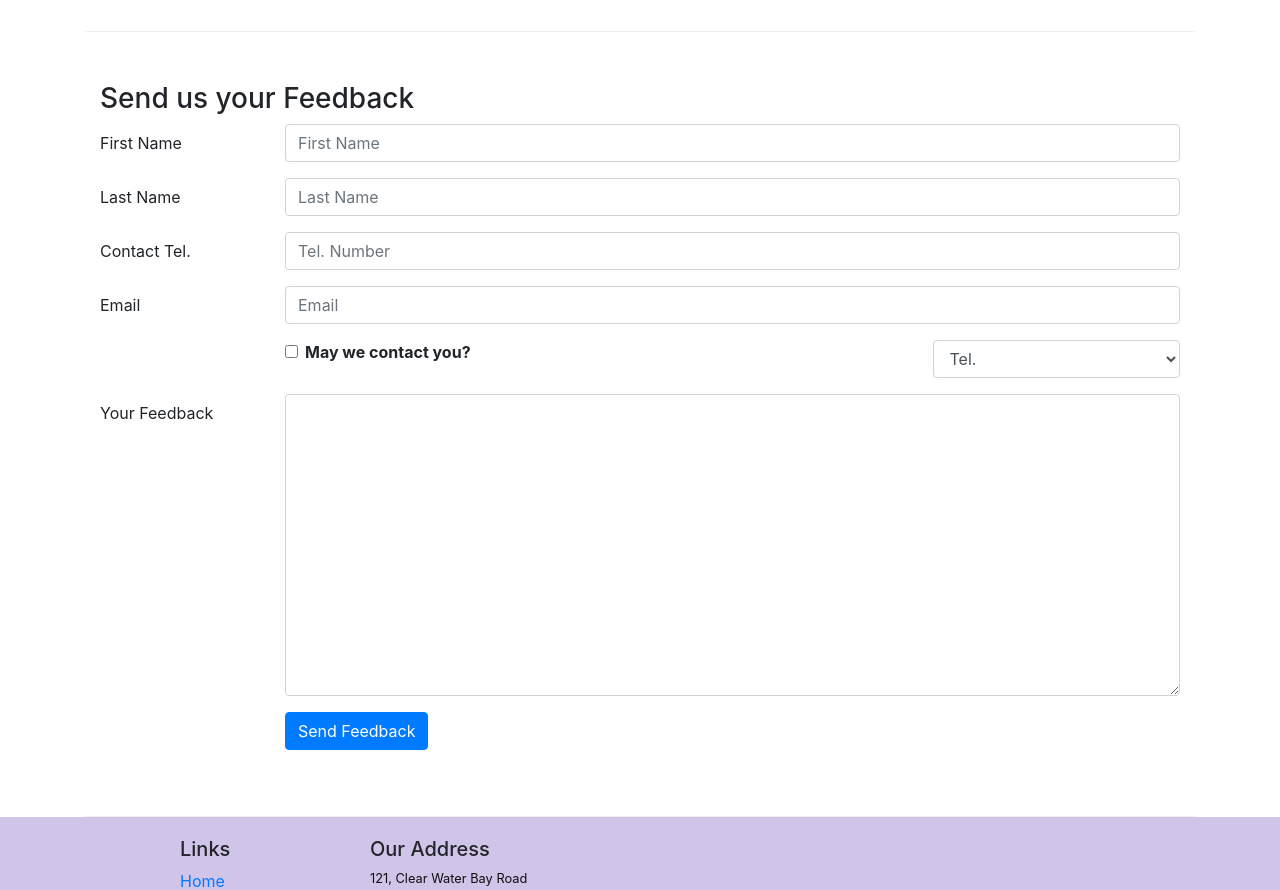
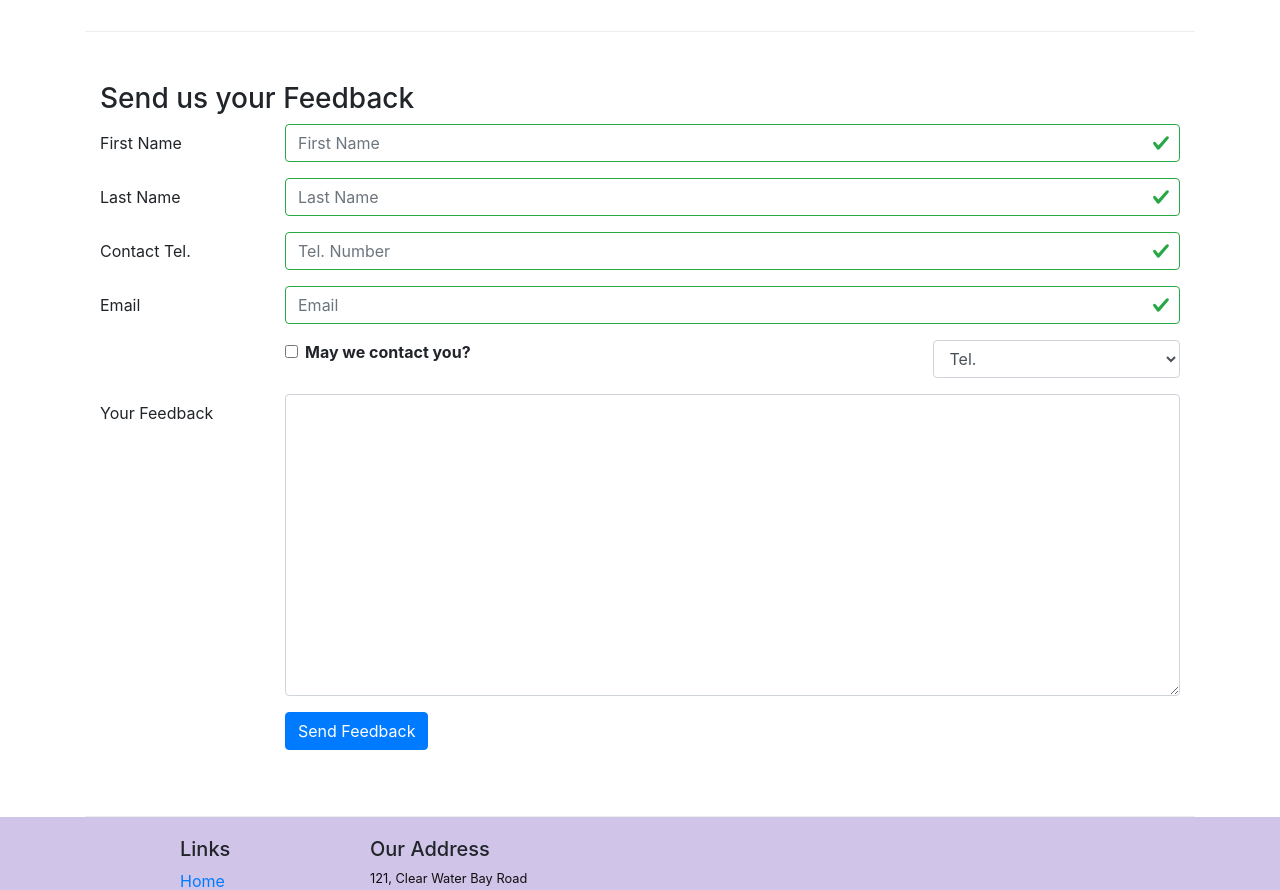
Before and after one commit to Nadia-Kovaleva/Front-End-Web-Development-with-React, a React (Create React App) app in the folder confusion/: page /contactus in a window 1280 px wide. Shown: the part 840-1730 px from the top of the page. Built offline with nearby package versions, Linux system fonts and the light colour scheme.

Commit message:
Controlled Form Validation

```diff
--- a/confusion/src/components/ContactComponent.js
+++ b/confusion/src/components/ContactComponent.js
@@ -1,5 +1,5 @@
 import React, { Component } from 'react';
-import { Breadcrumb, BreadcrumbItem, Button, Form, FormGroup, Label, Input, Col } from 'reactstrap';
+import { Breadcrumb, BreadcrumbItem, Button, Form, FormGroup, Label, Input, Col, Row, FormFeedback } from 'reactstrap';
 import { Link } from 'react-router-dom';
 
 class Contact extends Component {
@@ -14,10 +14,17 @@
             email: '',
             agree: false,
             contactType: 'Tel.',
-            message: ''
+            message: '',
+            touched: {
+                firstname: false,
+                lastname: false,
+                telnum: false,
+                email: false,
+            }
         }
         this.handleSubmit = this.handleSubmit.bind(this);
         this.handleInputChange = this.handleInputChange.bind(this);
+        this.handleBlur = this.handleBlur.bind(this);
     }
 
     handleInputChange(event) {
@@ -36,7 +43,42 @@
         event.preventDefault();
     }
 
+    handleBlur = (field) => (evt) => {
+        this.setState({
+            touched: { ...this.state.touched, [field]: true }
+        });
+    }
+
+    validate(firstname, lastname, telnum, email) {
+        const errors = {
+            firstname: '',
+            lastname: '',
+            telnum: '',
+            email: ''
+        }
+
+        if (this.state.touched.firstname && firstname.length < 3)
+            errors.firstname = 'First Name should be >= 3 characters';
+        else if (this.state.touched.firstname && firstname.length > 10)
+            errors.firstname = 'First Name should be <= 10 characters';
+
+        if (this.state.touched.lastname && lastname.length < 3)
+            errors.lastname = 'Last Name should be >= 3 characters';
+        else if (this.state.touched.lastname && lastname.length > 10)
+            errors.lastname = 'Last Name should be <= 10 characters';
+
+        const reg = /^\d+$/;
+        if (this.state.touched.telnum && !reg.test(telnum))
+            errors.telnum = 'Tel. Number should contain only numbers';
+
+        if(this.state.touched.email && email.split('').filter(x => x === '@').length !== 1)
+            errors.email = 'Email should contain a @';
+
+        return errors;
+    }
+
     render() {
+        const errors = this.validate(this.state.firstname, this.state.lastname, this.state.telnum, this.state.email);
         return(
             <div className="container">
                 <div className="row">
@@ -85,28 +127,40 @@
                                 <Label htmlFor="firstname" md={2}>First Name</Label>
                                 <Col md={10}>
                                     <Input type="text" id="firstname" name="firstname" placeholder="First Name"
-                                           value={this.state.firstname} onChange={this.handleInputChange} />
+                                           valid={errors.firstname === ''} invalid={errors.firstname !== ''}
+                                           value={this.state.firstname} onChange={this.handleInputChange}
+                                           onBlur={this.handleBlur('firstname')} />
+                                    <FormFeedback>{errors.firstname}</FormFeedback>
                                 </Col>
                             </FormGroup>
                             <FormGroup row>
                                 <Label htmlFor="lastname" md={2}>Last Name</Label>
                                 <Col md={10}>
                                     <Input type="text" id="lastname" name="lastname" placeholder="Last Name"
-                                           value={this.state.lastname} onChange={this.handleInputChange} />
+                                           valid={errors.lastname === ''} invalid={errors.lastname !== ''}
+                                           value={this.state.lastname} onChange={this.handleInputChange}
+                                           onBlur={this.handleBlur('lastname')} />
+                                    <FormFeedback>{errors.lastname}</FormFeedback>
                                 </Col>
                             </FormGroup>
                             <FormGroup row>
                                 <Label htmlFor="telnum" md={2}>Contact Tel.</Label>
                                 <Col md={10}>
                                     <Input type="tel" id="telnum" name="telnum" placeholder="Tel. Number"
-                                           value={this.state.telnum} onChange={this.handleInputChange} />
+                                           valid={errors.telnum === ''} invalid={errors.telnum !== ''}
+                                           value={this.state.telnum} onChange={this.handleInputChange}
+                                           onBlur={this.handleBlur('telnum')} />
+                                    <FormFeedback>{errors.telnum}</FormFeedback>
                                 </Col>
                             </FormGroup>
                             <FormGroup row>
                                 <Label htmlFor="email" md={2}>Email</Label>
                                 <Col md={10}>
                                     <Input type="email" id="email" name="email" placeholder="Email"
-                                           value={this.state.email} onChange={this.handleInputChange} />
+                                           valid={errors.email === ''} invalid={errors.email !== ''}
+                                           value={this.state.email} onChange={this.handleInputChange}
+                                           onBlur={this.handleBlur('email')} />
+                                    <FormFeedback>{errors.email}</FormFeedback>
                                 </Col>
                             </FormGroup>
                             <FormGroup row>
```
